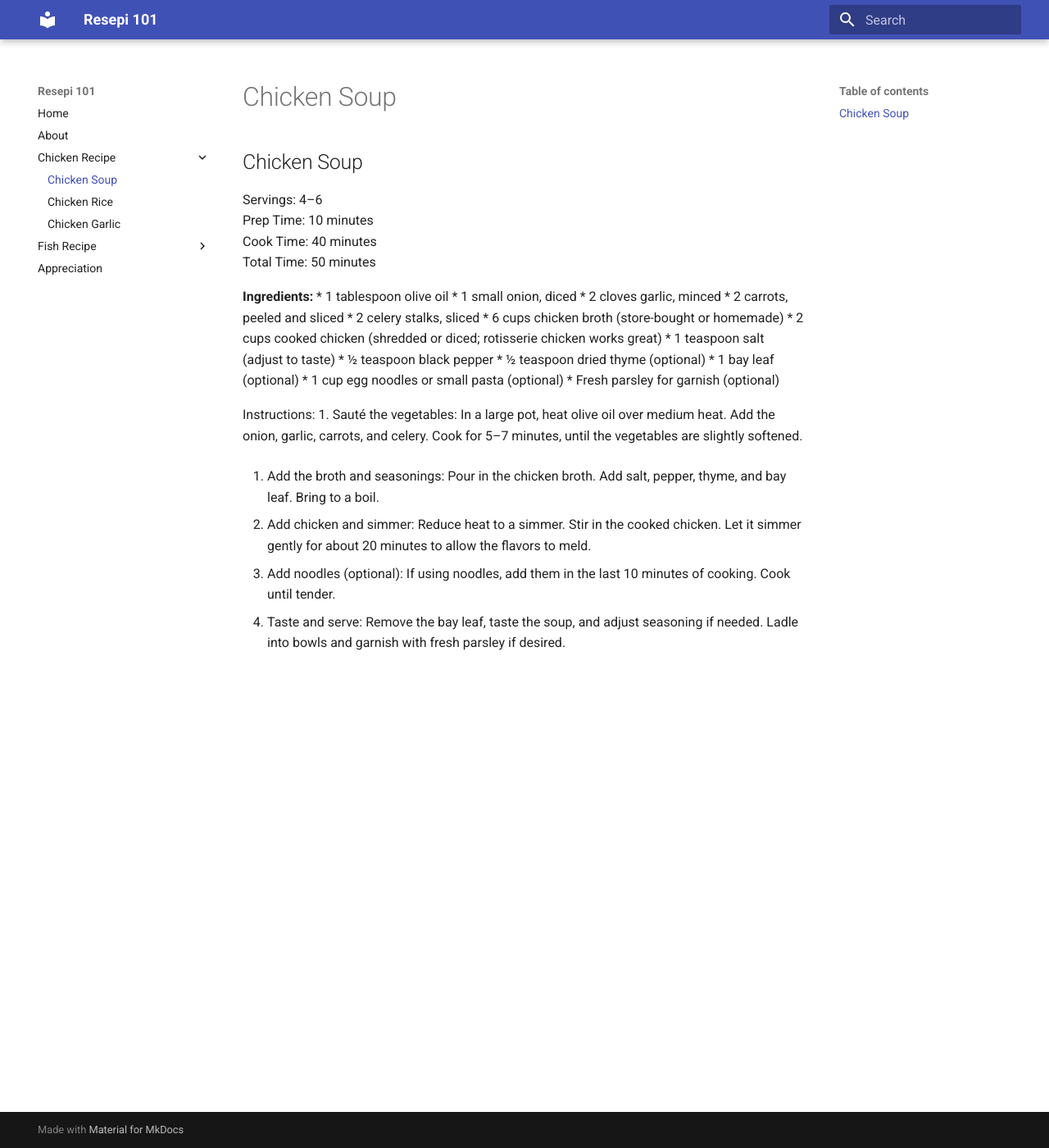
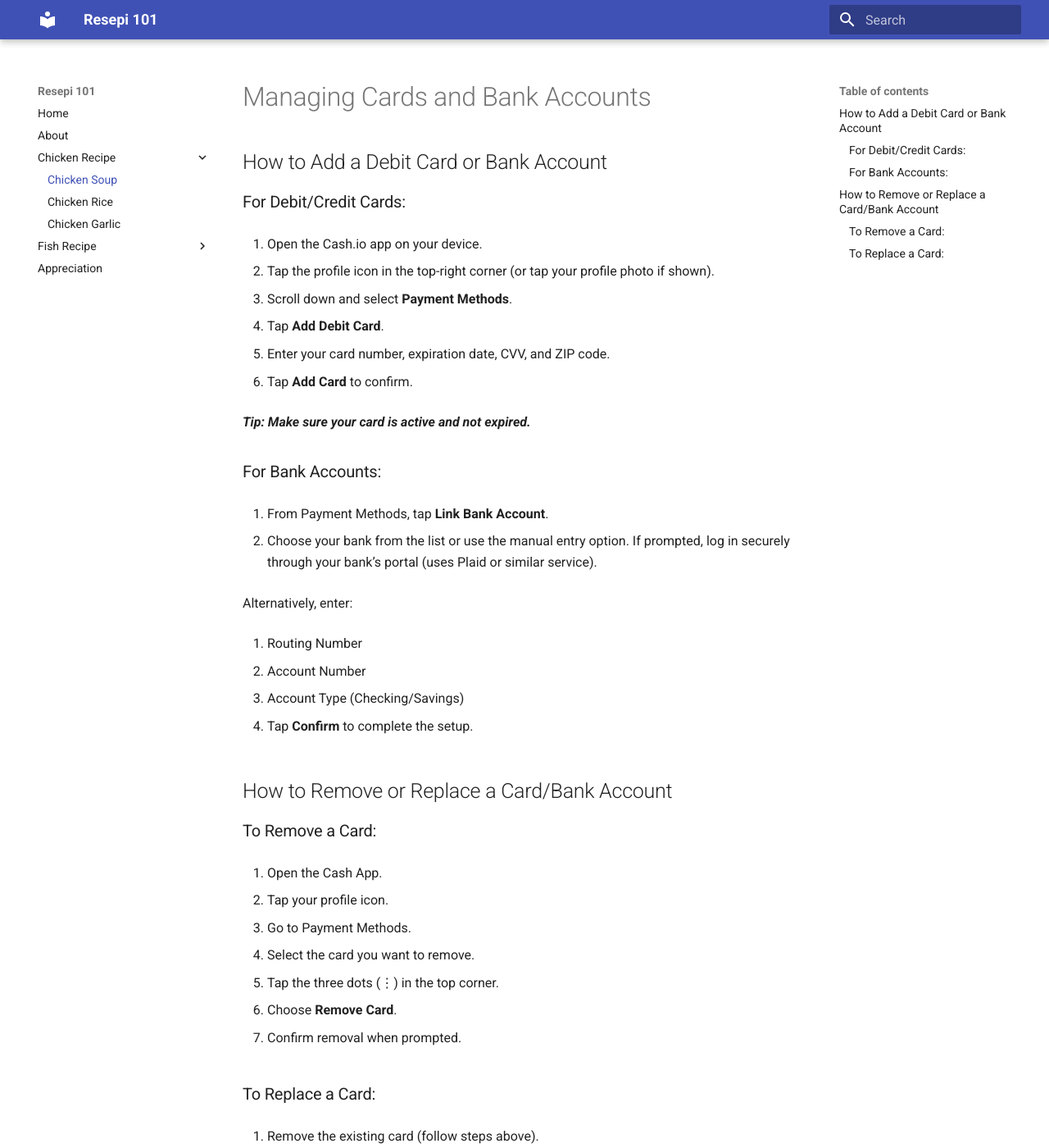
Before and after one commit to hazelgrace22/syroup, an MkDocs documentation site: the page built from docs/rec/chickensoup.md, in a window 1280 px wide and 1400 px high. Shown: the whole window at 82% size. Built offline with MkDocs 1.6.1 and Material for MkDocs 9.7.7, drawn with Linux system fonts in a browser that asks for light colours; some of the changed text lies outside the part shown.

Commit message:
Update chickensoup.md

```diff
--- a/docs/rec/chickensoup.md
+++ b/docs/rec/chickensoup.md
@@ -1,37 +1,59 @@
-## Chicken Soup
+# Managing Cards and Bank Accounts
 
-Servings: 4–6
-Prep Time: 10 minutes
-Cook Time: 40 minutes
-Total Time: 50 minutes
+## How to Add a Debit Card or Bank Account
 
-**Ingredients:**
-* 1 tablespoon olive oil
-* 1 small onion, diced
-* 2 cloves garlic, minced
-* 2 carrots, peeled and sliced
-* 2 celery stalks, sliced
-* 6 cups chicken broth (store-bought or homemade)
-* 2 cups cooked chicken (shredded or diced; rotisserie chicken works great)
-* 1 teaspoon salt (adjust to taste)
-* ½ teaspoon black pepper
-* ½ teaspoon dried thyme (optional)
-* 1 bay leaf (optional)
-* 1 cup egg noodles or small pasta (optional)
-* Fresh parsley for garnish (optional)
+### For Debit/Credit Cards:
 
-Instructions:
-1. Sauté the vegetables:
-In a large pot, heat olive oil over medium heat. Add the onion, garlic, carrots, and celery. Cook for 5–7 minutes, until the vegetables are slightly softened.
+1. Open the Cash.io app on your device.
 
-2. Add the broth and seasonings:
-Pour in the chicken broth. Add salt, pepper, thyme, and bay leaf. Bring to a boil.
+2. Tap the profile icon in the top-right corner (or tap your profile photo if shown).
 
-3. Add chicken and simmer:
-Reduce heat to a simmer. Stir in the cooked chicken. Let it simmer gently for about 20 minutes to allow the flavors to meld.
+3. Scroll down and select **Payment Methods**.
 
-4. Add noodles (optional):
-If using noodles, add them in the last 10 minutes of cooking. Cook until tender.
+4. Tap **Add Debit Card**.
 
-5. Taste and serve:
-Remove the bay leaf, taste the soup, and adjust seasoning if needed. Ladle into bowls and garnish with fresh parsley if desired.
+5. Enter your card number, expiration date, CVV, and ZIP code.
+
+6. Tap **Add Card** to confirm.
+
+***Tip: Make sure your card is active and not expired.***
+
+### For Bank Accounts:
+
+1. From Payment Methods, tap **Link Bank Account**.
+
+2. Choose your bank from the list or use the manual entry option. If prompted, log in securely through your bank’s portal (uses Plaid or similar service).
+
+Alternatively, enter:
+
+  1. Routing Number
+
+  2. Account Number
+
+  3. Account Type (Checking/Savings)
+
+  4. Tap **Confirm** to complete the setup.
+
+## How to Remove or Replace a Card/Bank Account
+
+### To Remove a Card:
+
+1. Open the Cash App.
+
+1. Tap your profile icon.
+
+2. Go to Payment Methods.
+
+3. Select the card you want to remove.
+
+4. Tap the three dots (⋮) in the top corner.
+
+5. Choose **Remove Card**.
+
+6. Confirm removal when prompted.
+
+### To Replace a Card:
+
+1. Remove the existing card (follow steps above).
+
+2. Tap **Add New Card** and enter the new card details.
```
